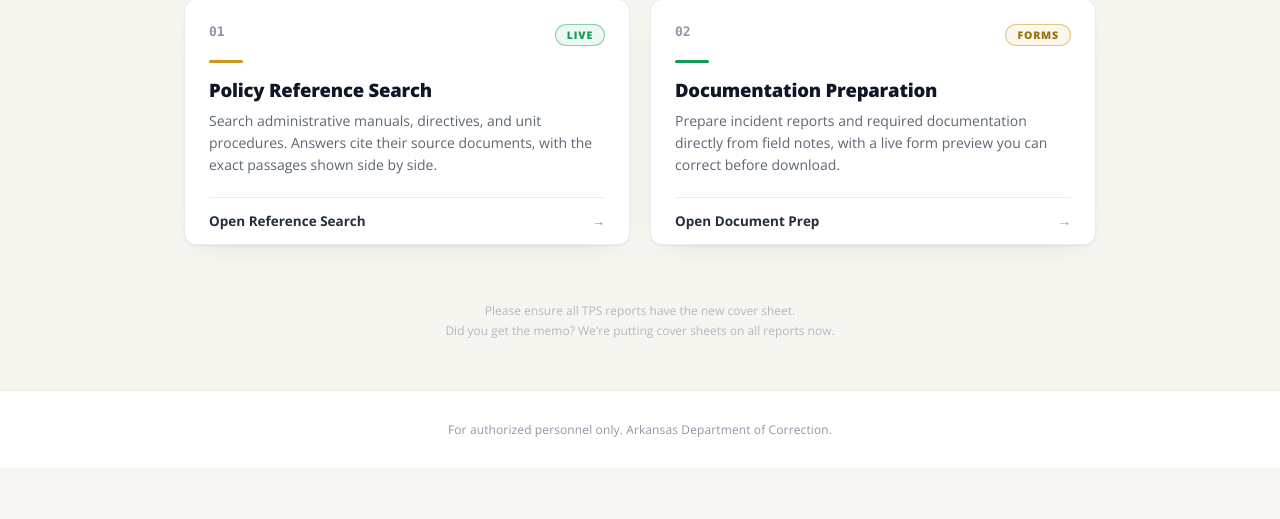
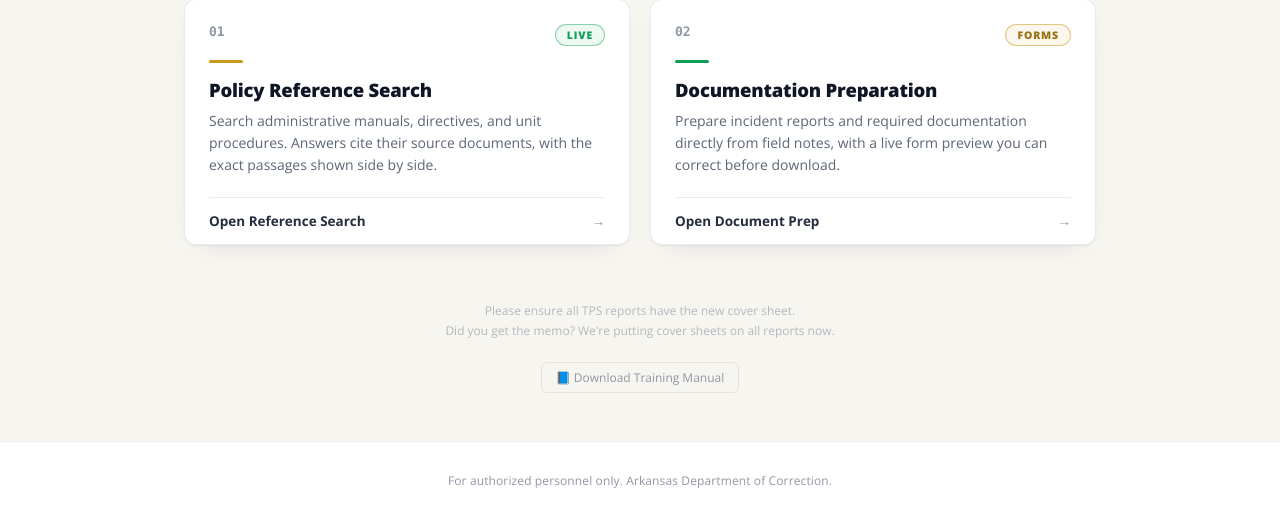
Before and after one commit to justinpeterman-droid/prison-policy-ai, a Python web app: template backend/webapp/templates/home.html in a window 1280 px wide. Shown: the part 877-1396 px from the top of the page. Before the commit the page ends 1314 px from the top, so only its background shows below. Run offline with Jinja, Linux system fonts and the light colour scheme; the template is opened without the code that fills it, so the values that code supplies are empty.

Commit message:
Add training manual download button on homepage

```diff
--- a/backend/webapp/templates/home.html
+++ b/backend/webapp/templates/home.html
@@ -196,7 +196,17 @@
     Please ensure all TPS reports have the new cover sheet.<br>
     Did you get the memo? We're putting cover sheets on all reports now.
   </div>
+
+  <div class="dl-row">
+    <a href="/static/NCU_Operational_Training_Manual.pdf" download class="dl-btn">📘 Download Training Manual</a>
+  </div>
 </div>
+
+<style>
+  .dl-row{text-align:center;margin-top:20px;}
+  .dl-btn{display:inline-block;font-size:12px;color:var(--text4);text-decoration:none;padding:6px 14px;border:1px solid var(--border-sub);border-radius:6px;transition:all .15s;}
+  .dl-btn:hover{color:var(--gold-text);border-color:rgba(201,151,28,0.35);background:rgba(201,151,28,0.06);}
+</style>
 
 <footer>
   <p>For authorized personnel only. Arkansas Department of Correction.</p>
```
Also changed, not shown: 1 other file.
